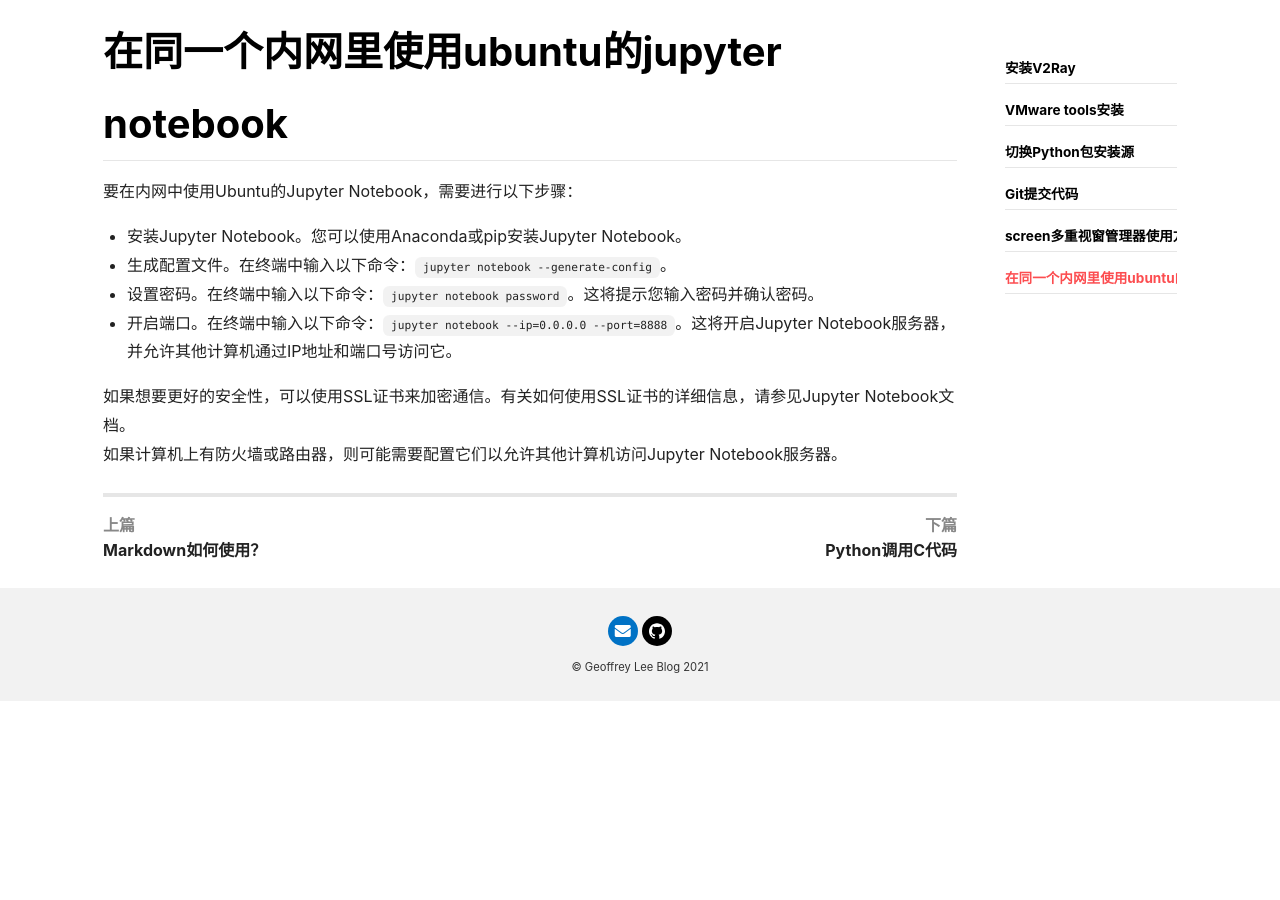
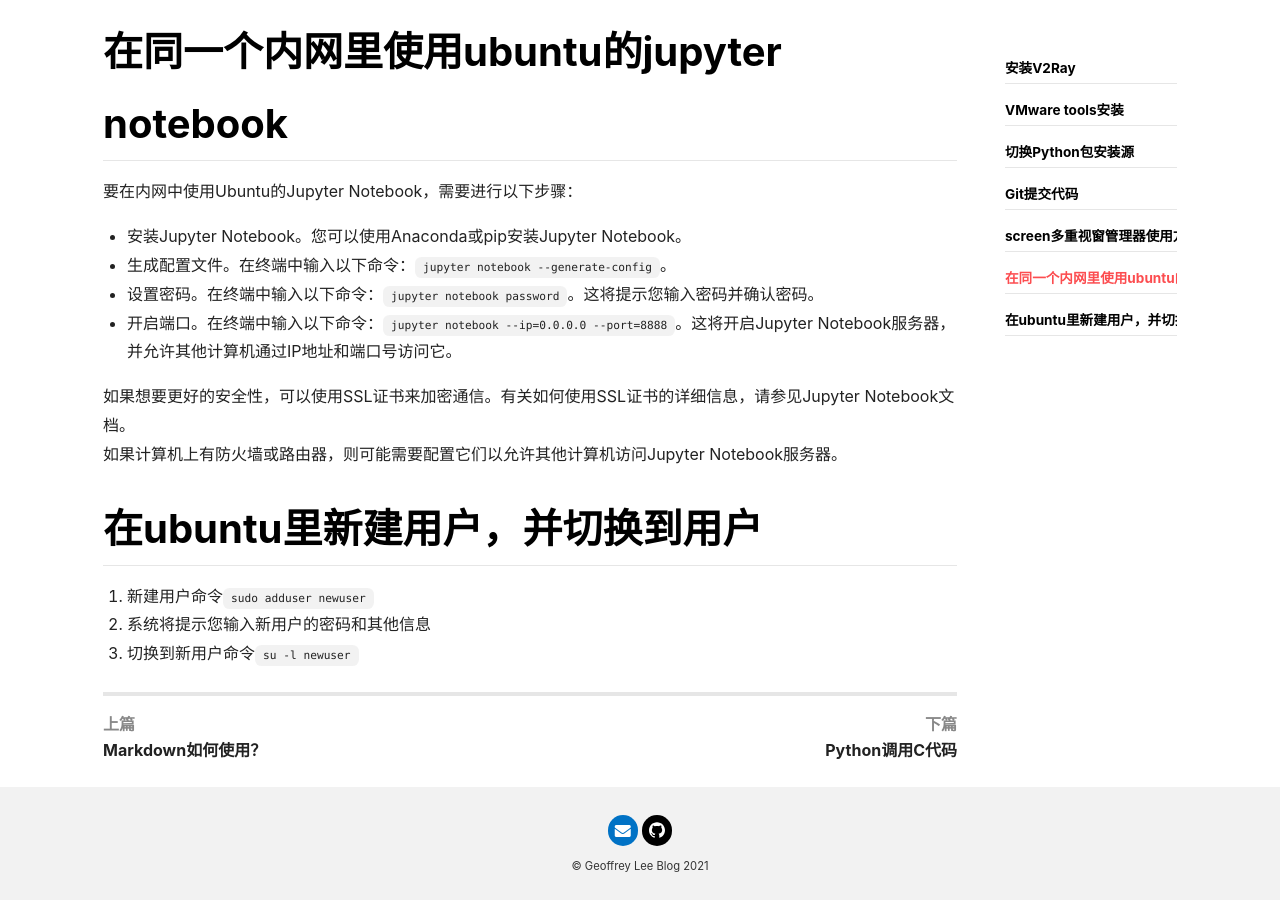
Before and after one commit to sertreet/sertreet.github.io, a Jekyll site: the page built from _posts/2022-12-02-linuxInstruction.md, in a window 1280 px wide and 900 px high, scrolled down 1535 px. Built offline with Jekyll 4.4.1, drawn with Linux system fonts in a browser that asks for light colours; nearby versions of some CDN libraries; before the commit the page ends 2236 px from its top, so only the background shows below that.

Commit message:
Update 2022-12-02-linuxInstruction.md

```diff
--- a/_posts/2022-12-02-linuxInstruction.md
+++ b/_posts/2022-12-02-linuxInstruction.md
@@ -48,3 +48,8 @@
 
 如果想要更好的安全性，可以使用SSL证书来加密通信。有关如何使用SSL证书的详细信息，请参见Jupyter Notebook文档。
 如果计算机上有防火墙或路由器，则可能需要配置它们以允许其他计算机访问Jupyter Notebook服务器。
+
+# 在ubuntu里新建用户，并切换到用户
+1. 新建用户命令`sudo adduser newuser`
+2. 系统将提示您输入新用户的密码和其他信息
+3. 切换到新用户命令`su -l newuser`
```
